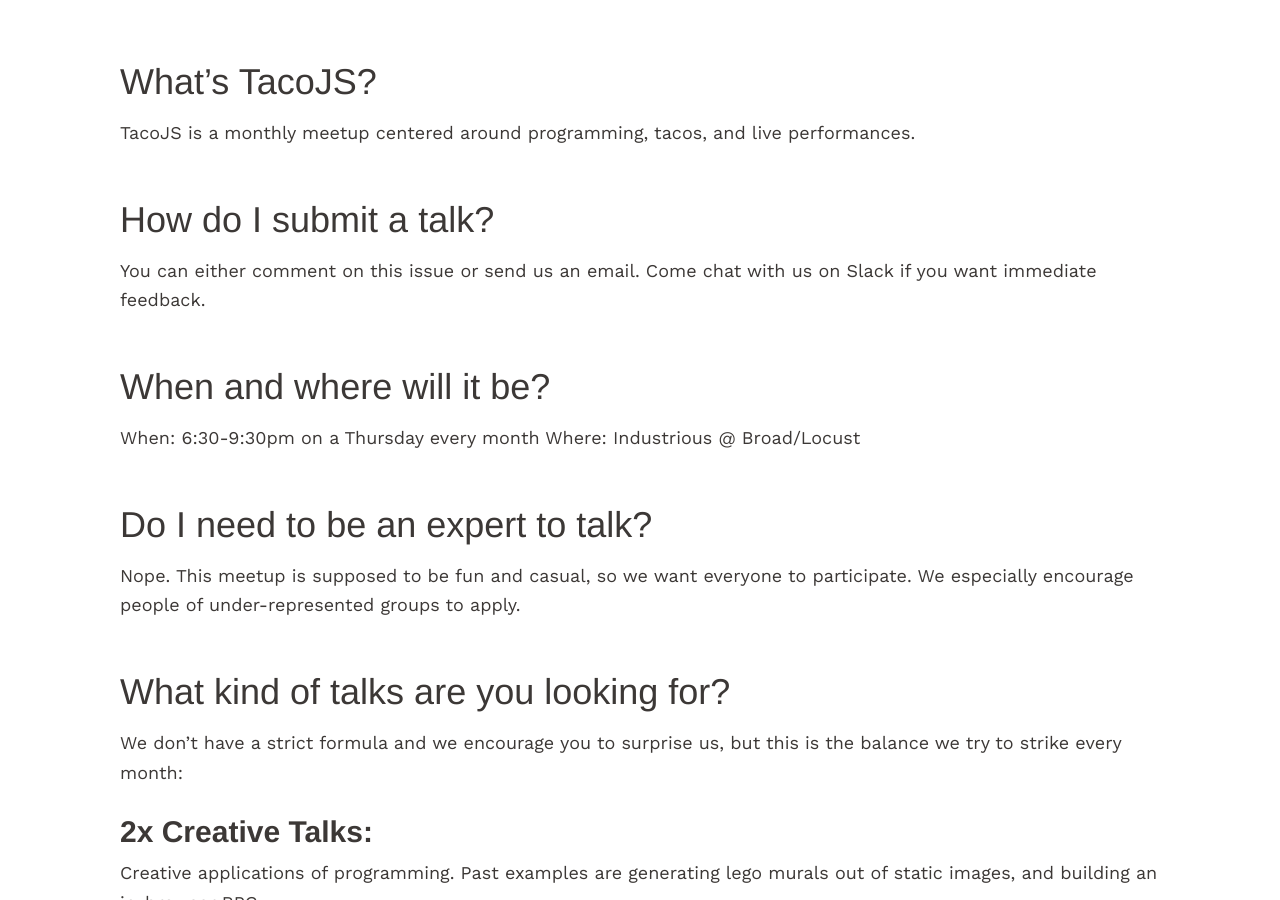
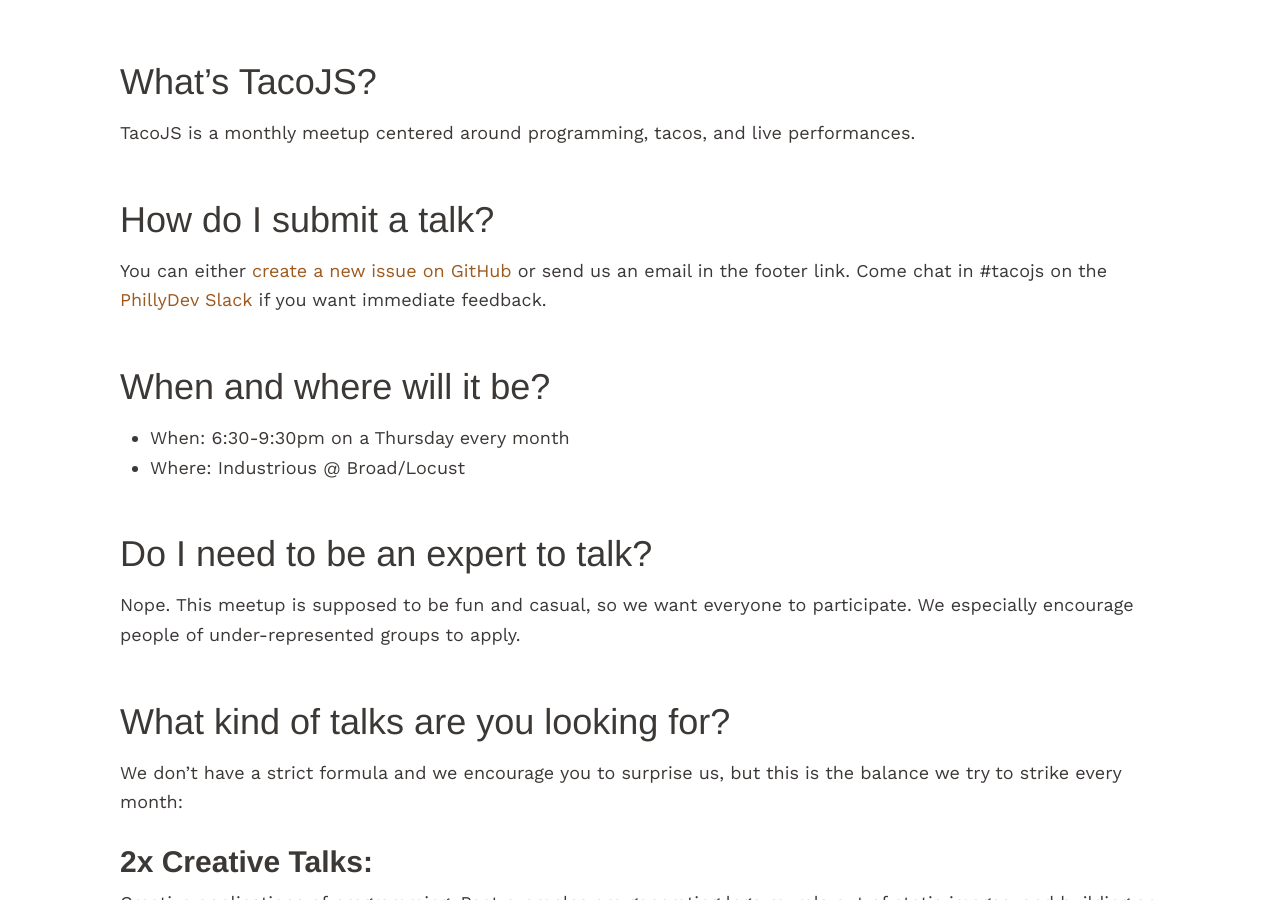
Before and after one commit to TacoJS/tacojs.github.io, a Jekyll site: the page built from pages/speakers.md, in a window 1280 px wide and 900 px high, scrolled down 318 px. Built offline with Jekyll 4.4.1, drawn with Linux system fonts in a browser that asks for light colours; nearby versions of some CDN libraries; some web fonts are replaced.

Commit message:
Update speakers.md

```diff
--- a/pages/speakers.md
+++ b/pages/speakers.md
@@ -8,11 +8,11 @@
 TacoJS is a monthly meetup centered around programming, tacos, and live performances.
 
 ## How do I submit a talk?
-You can either comment on this issue or send us an email. Come chat with us on Slack if you want immediate feedback.
+You can either [create a new issue on GitHub](https://github.com/TacoJS/talks/issues) or send us an email in the footer link. Come chat in #tacojs on the [PhillyDev Slack](http://phillydev.org/) if you want immediate feedback.
 
 ## When and where will it be?
-When: 6:30-9:30pm on a Thursday every month
-Where: Industrious @ Broad/Locust
+- When: 6:30-9:30pm on a Thursday every month
+- Where: Industrious @ Broad/Locust
 
 ## Do I need to be an expert to talk?
 Nope. This meetup is supposed to be fun and casual, so we want everyone to participate. We especially encourage people of under-represented groups to apply.
```
